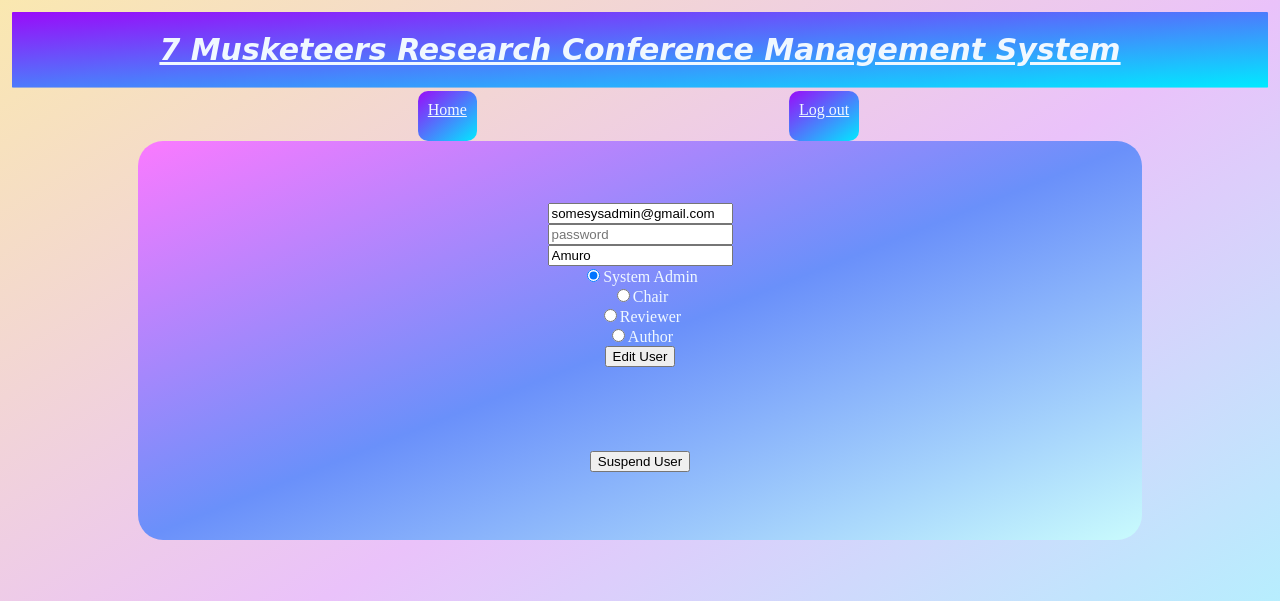
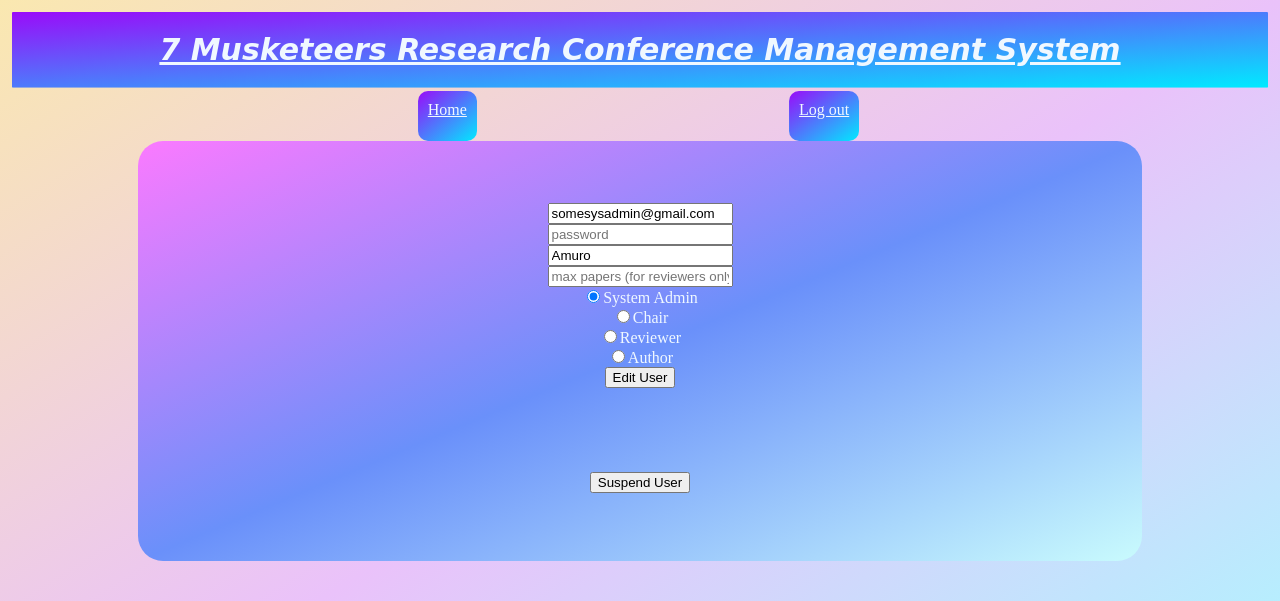
Before and after one commit to hariniprakash296/314Website-for-Research-paper-submissions, a Django app: template Conference_Management_System_Django/main/templates/admin_viewuser.html in a window 1280 px wide. Shown: the top 601 px of the page. Run offline with Django 3.2, Linux system fonts and the light colour scheme; the template is opened without the code that fills it: values that come from a table or form of the project are taken from there, others are empty; data comes from the database, SQL or seed files in the repository; both versions use the stored data as it was after the commit; tables that the repository leaves empty hold one stand-in row (values such as "Sample post").

Commit message:
edit sys admin create and edit user for reviewer max_papers

```diff
--- a/Conference_Management_System_Django/main/templates/admin_register.html
+++ b/Conference_Management_System_Django/main/templates/admin_register.html
@@ -14,6 +14,8 @@
                 <br>
                 <input type="text" placeholder="your name" name="name">
                 <br>
+                <input type="text" placeholder="max papers (for reviewers only)" name="max_papers">
+                <br>
                 <input type="radio" name="user_type" value="admin" checked>System Admin
                 <br>
                 <input type="radio" name="user_type" value="chair">Chair
--- a/Conference_Management_System_Django/main/templates/admin_viewuser.html
+++ b/Conference_Management_System_Django/main/templates/admin_viewuser.html
@@ -13,6 +13,8 @@
             <input type="password" placeholder="password" name="new_password" value="">
             <br>
             <input type="text" placeholder="your name" name="new_name" value={{selected_user.name}}>
+            <br>
+            <input type="text" placeholder="max papers (for reviewers only)" name="new_name" value={% if selected_user.user_type == 2 %} {{selected_user.max_papers}} {% endif %}>
             <br>
             <input type="radio" name="new_user_type" value="admin" {% if selected_user.user_type == 0 %} checked {% endif %}>System Admin
             <br>
```
Also changed, not shown: Conference_Management_System_Django/db.sqlite3.
